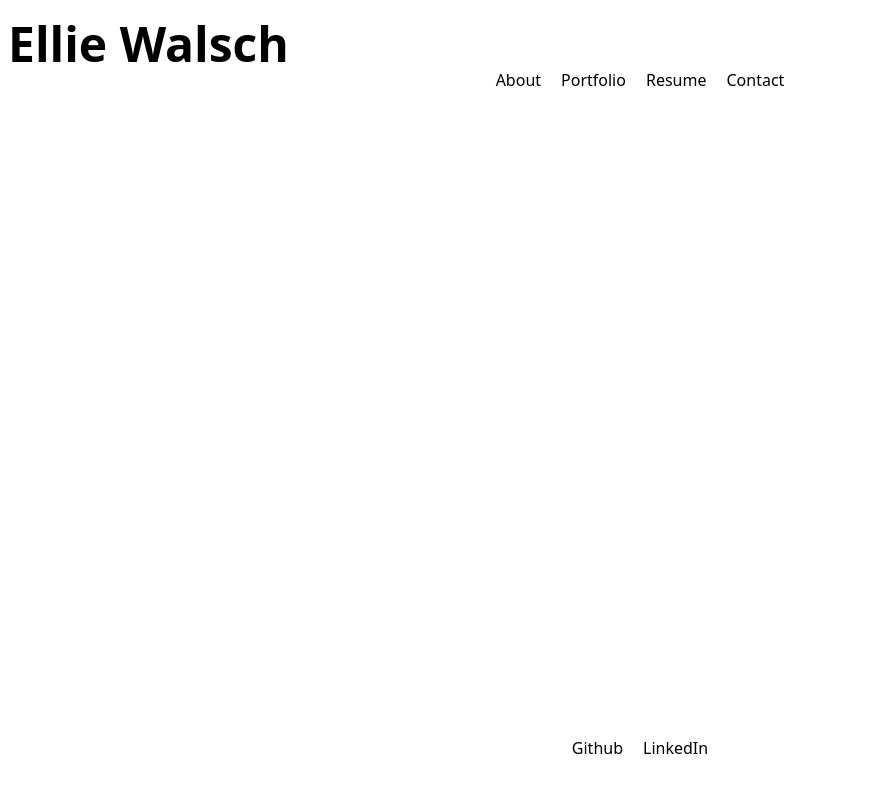
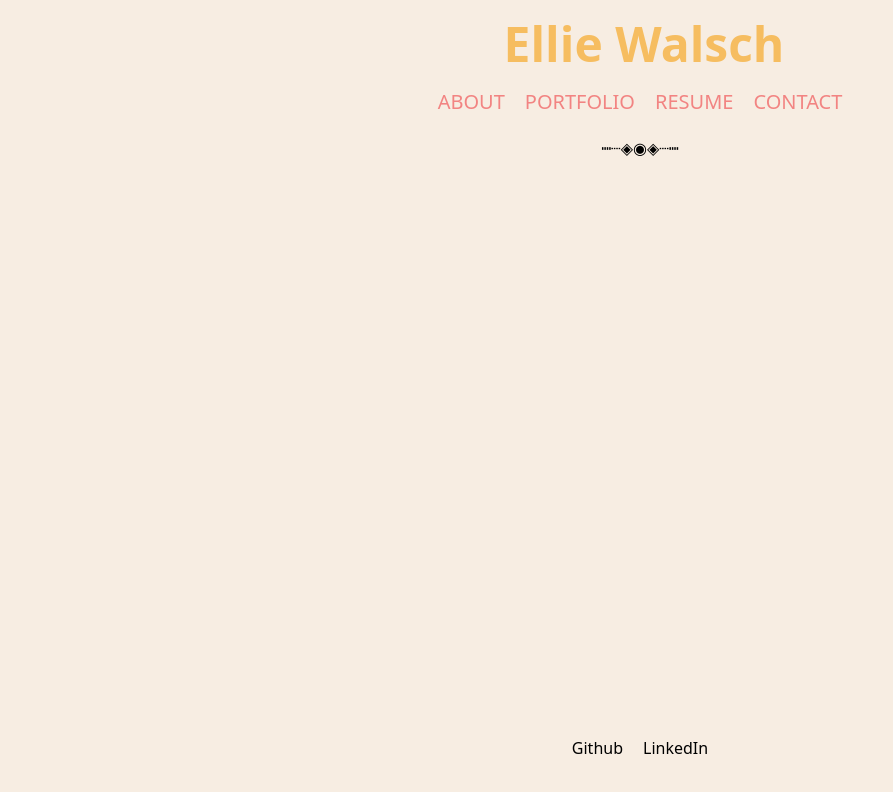
Before and after one commit to EllieWalsch/react-portfolio, a React (Vite) app: page / in a window 1280 px wide. Shown: the top 792 px of the page, without its empty margins (0-893 px from the left). Built offline with nearby package versions, Linux system fonts and the light colour scheme.

Commit message:
Add colors to font and background
Also add todo

```diff
--- a/index.html
+++ b/index.html
@@ -6,7 +6,7 @@
     <meta name="viewport" content="width=device-width, initial-scale=1.0" />
     <title>Ellie Walsch</title>
   </head>
-  <body>
+  <body style="background-color: #f7ede2">
     <div id="root"></div>
     <script type="module" src="/src/main.jsx"></script>
   </body>
--- a/src/App.jsx
+++ b/src/App.jsx
@@ -13,10 +13,17 @@ function App() {
     setCurrentPath("/" + event.target.textContent.toLowerCase());
   };
 
+  // TODO: Where to put switch case statements?
+  // This example will stay on the homepage the entire time
+  // it would be beneficial to change the URL for each component
+
   return (
     <>
-      <h1 className="mt-5 ml-2 text-5xl font-bold">Ellie Walsch</h1>
+      <h1 className="mt-5 ml-2 text-center text-5xl font-bold text-orange">
+        Ellie Walsch
+      </h1>
       <NavBar handleClick={handleNavClick} />
+      <p className="mt-5 text-center">┉┈◈◉◈┈┉</p>
       <Title text={currentPath.slice(1).toUpperCase()} />
       <MainContainer currentPath={currentPath} />
       <Footer />
--- a/src/components/NavBar.jsx
+++ b/src/components/NavBar.jsx
@@ -3,7 +3,7 @@ import PropTypes from "prop-types";
 export default function NavBar({ handleClick }) {
   return (
     <nav>
-      <ul className="flex flex-row justify-center gap-5">
+      <ul className="mt-5 flex flex-row justify-center gap-5 text-xl uppercase text-darkpink">
         <li>
           <a href="/about" onClick={handleClick}>
             About
--- a/src/components/Title.jsx
+++ b/src/components/Title.jsx
@@ -3,7 +3,7 @@ import PropTypes from "prop-types";
 export default function Title({ text }) {
   return (
     <header className="flex justify-center">
-      <h2 className="mt-10 w-2/4 text-2xl">{text}</h2>
+      <h2 className="mt-10 w-2/4 text-2xl font-semibold text-green">{text}</h2>
     </header>
   );
 }
--- a/tailwind.config.cjs
+++ b/tailwind.config.cjs
@@ -2,7 +2,14 @@
 module.exports = {
   content: ["./src/**/*.jsx"],
   theme: {
-    extend: {},
+    colors: {
+      white: "#F7EDE2",
+      darkwhite: "#DFD4C9",
+      lightpink: "#F5CAC3",
+      orange: "#F6BD60",
+      green: "#84A59D",
+      darkpink: "#F28482",
+    },
   },
   plugins: [require("@tailwindcss/forms")],
 };
```
